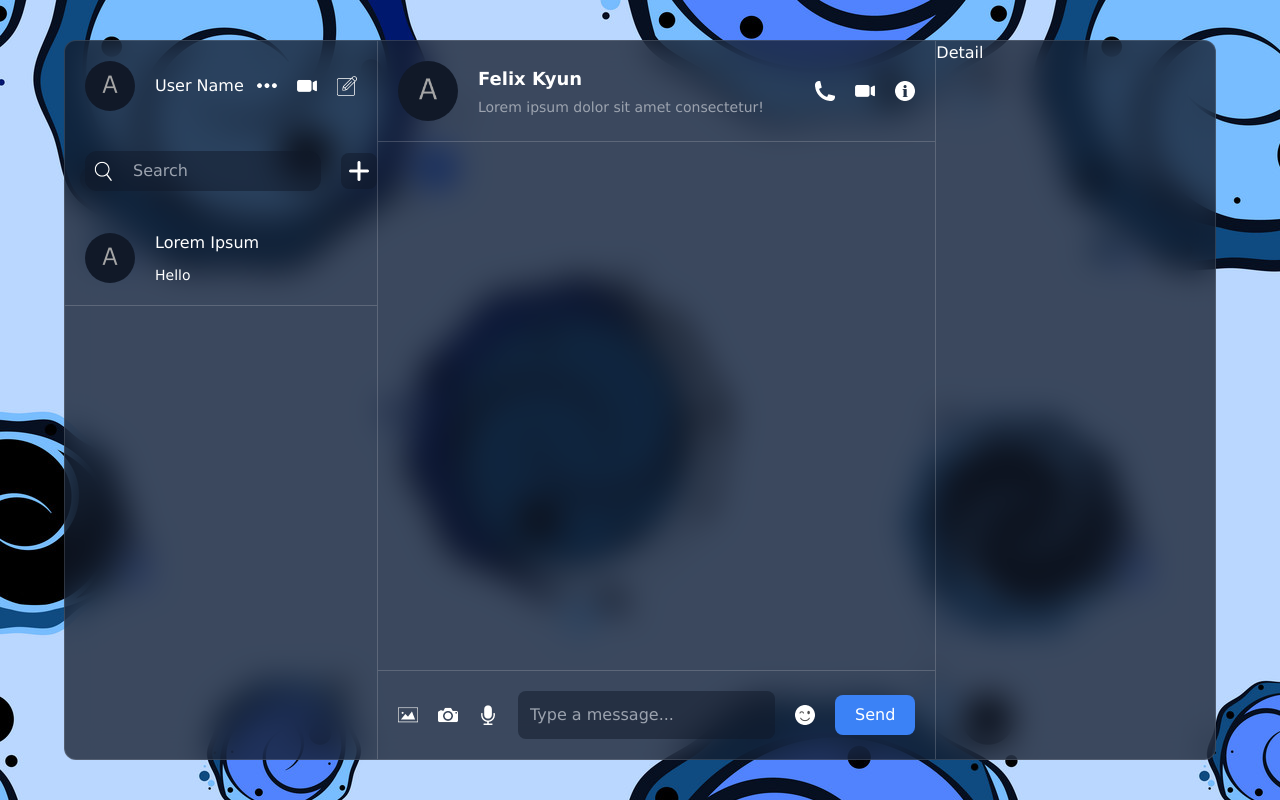
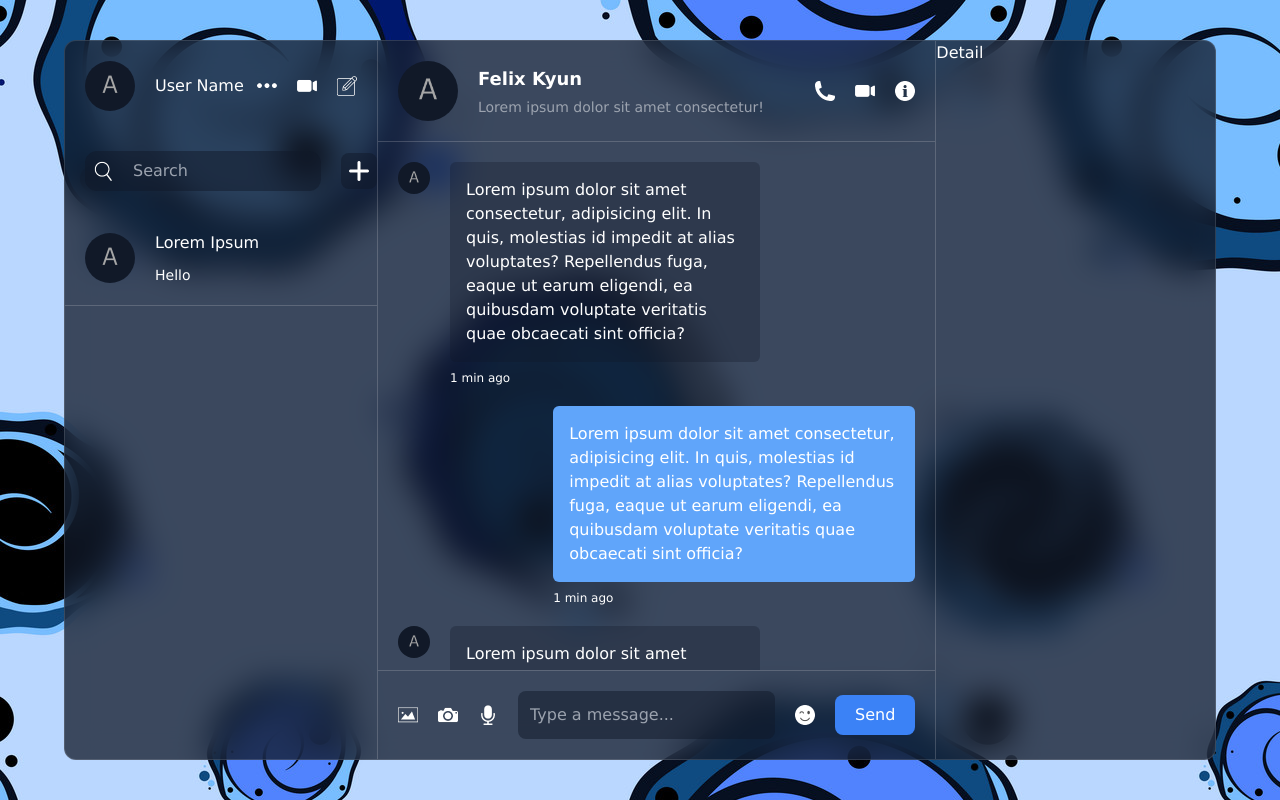
Before and after one commit to tanphat181203/ChatApp, a React (Vite) app: page / in a window 1280 px wide. Built offline with nearby package versions, Linux system fonts and the light colour scheme.

Commit message:
chat messages design

```diff
--- a/src/components/chat/Chat.jsx
+++ b/src/components/chat/Chat.jsx
@@ -35,7 +35,94 @@ export default function Chat() {
         </div>
       </div>
 
-      <div className="flex-1 p-5"></div>
+      <div className="flex-1 p-5 flex flex-col gap-5 overflow-auto overflow-x-hidden scrollbar-thin scrollbar-thumb-dark-blue-rgba scrollbar-track-transparent">
+        <div className="max-w-7/10 flex gap-5">
+          <img
+            className="w-8 h-8 rounded-full object-cover"
+            src="/avatar.png"
+            alt=""
+          />
+          <div className="flex-1 flex flex-col gap-2">
+            <p className="bg-dark-blue-rgba-2 p-4 rounded-md">
+              Lorem ipsum dolor sit amet consectetur, adipisicing elit. In quis,
+              molestias id impedit at alias voluptates? Repellendus fuga, eaque
+              ut earum eligendi, ea quibusdam voluptate veritatis quae obcaecati
+              sint officia?
+            </p>
+            <span className="text-xs">1 min ago</span>
+          </div>
+        </div>
+        <div className="max-w-7/10 flex gap-5 self-end">
+          <div className="lex-1 flex flex-col gap-2">
+            <p className="bg-blue-400 p-4 rounded-md">
+              Lorem ipsum dolor sit amet consectetur, adipisicing elit. In quis,
+              molestias id impedit at alias voluptates? Repellendus fuga, eaque
+              ut earum eligendi, ea quibusdam voluptate veritatis quae obcaecati
+              sint officia?
+            </p>
+            <span className="text-xs">1 min ago</span>
+          </div>
+        </div>
+        <div className="max-w-7/10 flex gap-5">
+          <img
+            className="w-8 h-8 rounded-full object-cover"
+            src="/avatar.png"
+            alt=""
+          />
+          <div className="flex-1 flex flex-col gap-2">
+            <p className="bg-dark-blue-rgba-2 p-4 rounded-md">
+              Lorem ipsum dolor sit amet consectetur, adipisicing elit. In quis,
+              molestias id impedit at alias voluptates? Repellendus fuga, eaque
+              ut earum eligendi, ea quibusdam voluptate veritatis quae obcaecati
+              sint officia?
+            </p>
+            <span className="text-xs">1 min ago</span>
+          </div>
+        </div>
+        <div className="max-w-7/10 flex gap-5 self-end">
+          <div className="lex-1 flex flex-col gap-2">
+            <p className="bg-blue-400 p-4 rounded-md">
+              Lorem ipsum dolor sit amet consectetur, adipisicing elit. In quis,
+              molestias id impedit at alias voluptates? Repellendus fuga, eaque
+              ut earum eligendi, ea quibusdam voluptate veritatis quae obcaecati
+              sint officia?
+            </p>
+            <span className="text-xs">1 min ago</span>
+          </div>
+        </div>
+        <div className="max-w-7/10 flex gap-5">
+          <img
+            className="w-8 h-8 rounded-full object-cover"
+            src="/avatar.png"
+            alt=""
+          />
+          <div className="flex-1 flex flex-col gap-2">
+            <p className="bg-dark-blue-rgba-2 p-4 rounded-md">
+              Lorem ipsum dolor sit amet consectetur, adipisicing elit. In quis,
+              molestias id impedit at alias voluptates? Repellendus fuga, eaque
+              ut earum eligendi, ea quibusdam voluptate veritatis quae obcaecati
+              sint officia?
+            </p>
+            <span className="text-xs">1 min ago</span>
+          </div>
+        </div>
+        <div className="max-w-7/10 flex gap-5 self-end">
+          <div className="lex-1 flex flex-col gap-2">
+            <img
+              className="w-full h-[300px] rounded-lg object-cover"
+              src="https://pbs.twimg.com/media/GTxuivxWkAAooPa?format=jpg&name=4096x4096"
+              alt=""
+            />
+            <p className="bg-blue-400 p-4 rounded-md">
+              Lorem ipsum dolor sit amet consectetur, adipisicing elit. In quis,
+              molestias id impedit at alias voluptates? Repellendus fuga, eaque
+              ut earum eligendi, ea quibusdam voluptate veritatis quae obcaecati
+              sint officia?
+            </p>
+            <span className="text-xs">1 min ago</span>
+          </div>
+        </div>
+      </div>
 
       <div className="p-5 flex gap-5 mt-auto items-center justify-between border-t border-[#dddddd35]">
         <div className="flex gap-5">
--- a/tailwind.config.js
+++ b/tailwind.config.js
@@ -6,9 +6,13 @@ export default {
       colors: {
         "dark-blue-rgba": "rgba(17, 25, 40, 0.75)",
         "dark-blue-rgba-1": "rgba(17, 25, 40, 0.50)",
+        "dark-blue-rgba-2": "rgba(17, 25, 40, 0.30)",
       },
       flex: {
         2: "2 2 0%",
+      },
+      maxWidth: {
+        "7/10": "70%",
       },
     },
   },
```
